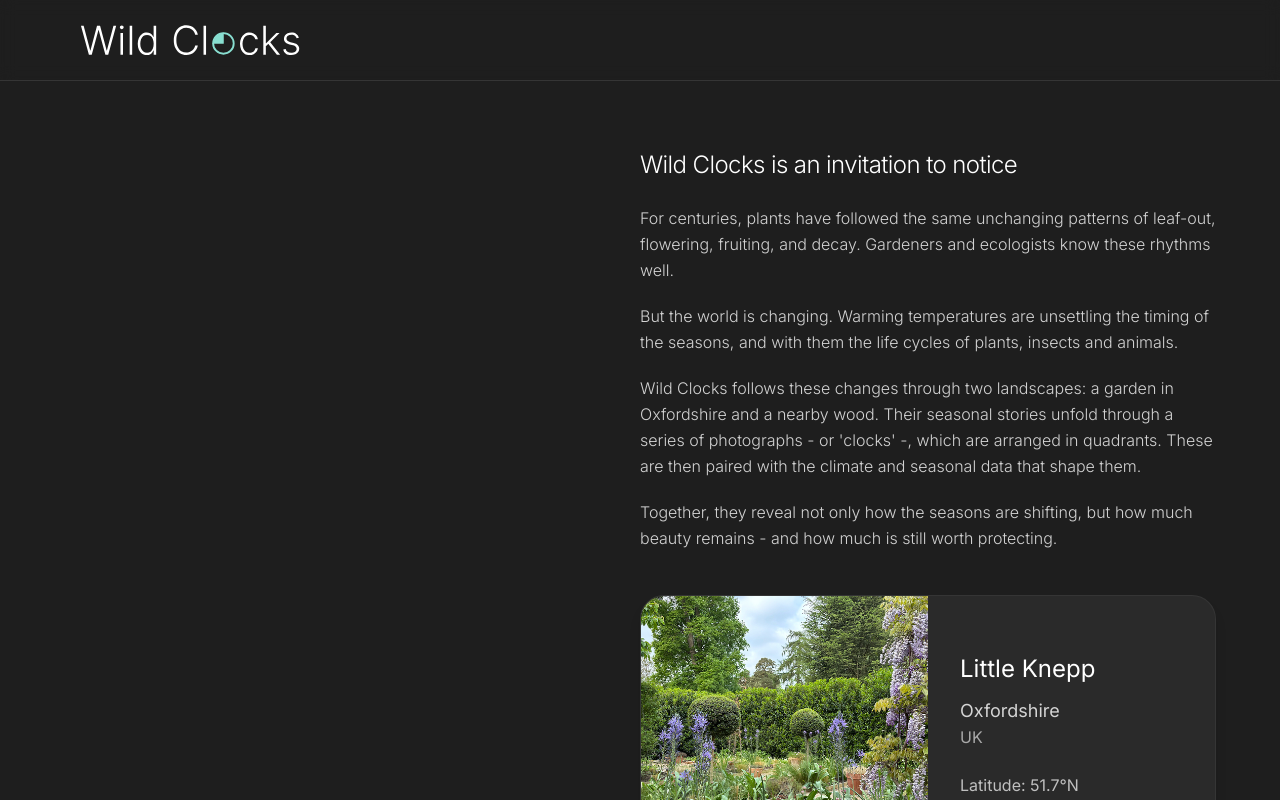
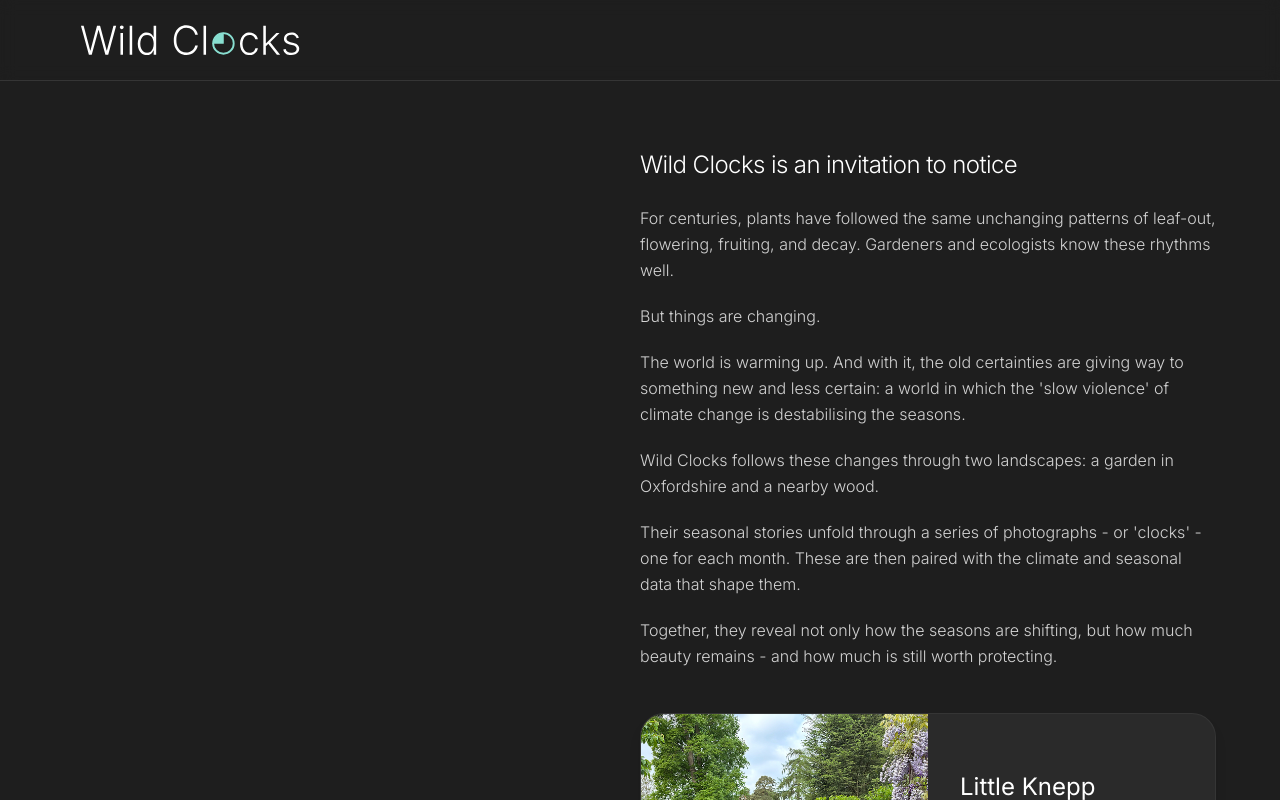
Before and after one commit to willsimons65/wild-clocks, a React (Vite) app in the folder climate-dashboard-react/: page / in a window 1280 px wide. Shown: the top 800 px of the page. Built offline with nearby package versions, Linux system fonts and the light colour scheme.

Commit message:
Amended Hero copy

```diff
--- a/climate-dashboard-react/src/components/home/Hero.jsx
+++ b/climate-dashboard-react/src/components/home/Hero.jsx
@@ -37,22 +37,18 @@ export default function Hero() {
           <p>
             For centuries, plants have followed the same unchanging patterns of
             leaf-out, flowering, fruiting, and decay. Gardeners and ecologists
-            know these rhythms well.
+            know these rhythms well.</p>
+
+          <p>But things are changing.</p>
+
+          <p>The world is warming up. And with it, the old certainties are giving way to something new and less certain: a world in which the 'slow violence' of climate change is destabilising the seasons.
           </p>
 
-          <p>
-            But the world is changing. Warming temperatures are unsettling the
-            timing of the seasons, and with them the life cycles of plants,
-            insects and animals.
-          </p>
+          <p>Wild Clocks follows these changes through two landscapes: a garden in Oxfordshire and a nearby wood.</p>
 
-          <p>
-            Wild Clocks follows these changes through two landscapes: a garden in Oxfordshire and a nearby wood. Their seasonal stories unfold through a series of photographs - or 'clocks' -, which are arranged in quadrants. These are then paired with the climate and seasonal data that shape them.
-          </p>
+          <p>Their seasonal stories unfold through a series of photographs - or 'clocks' - one for each month. These are then paired with the climate and seasonal data that shape them.</p>
 
-          <p>
-
-            Together, they reveal not only how the seasons are shifting, but how
+          <p> Together, they reveal not only how the seasons are shifting, but how
             much beauty remains - and how much is still worth protecting.
           </p>
         </div>
```
